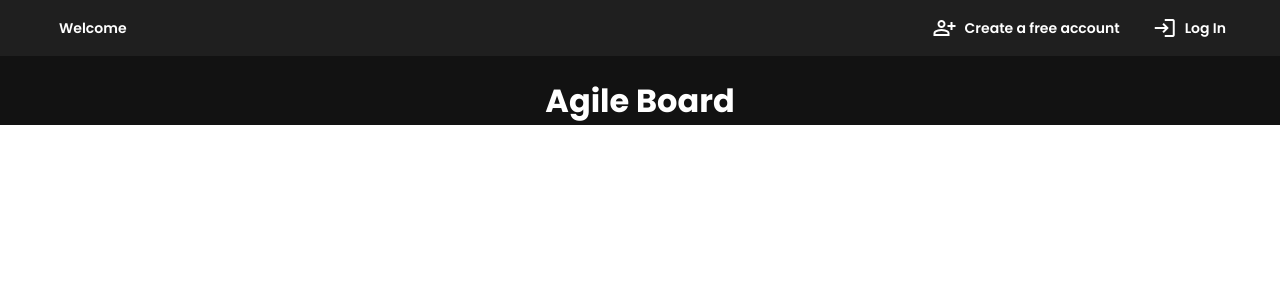
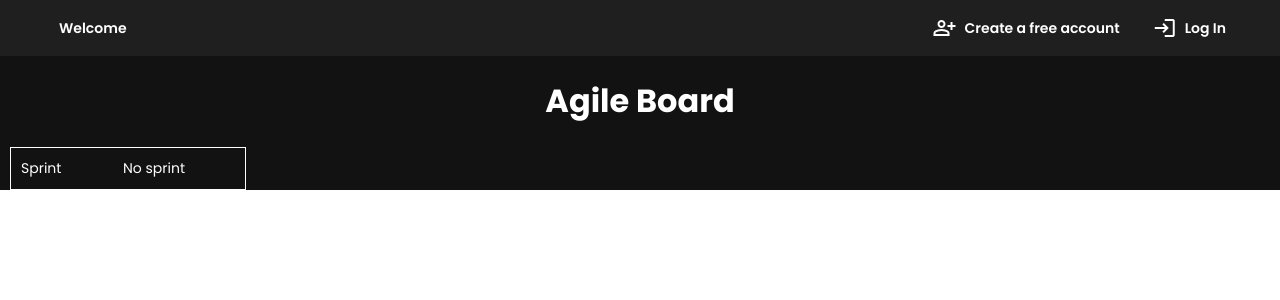
Before and after one commit to rvVcNk2p/Trackify, a Vue app in the folder client/: page /agiles/1/current in a window 1280 px wide. Shown: the top 300 px of the page. Built offline with nearby package versions, Linux system fonts and the light colour scheme; no server answers; sample sign-in values are in the browser's storage.

Commit message:
feat(app): TR-16 - Sprint selector + logic added to Board page

```diff
--- a/client/src/components/auth/LoginForm.vue
+++ b/client/src/components/auth/LoginForm.vue
@@ -10,7 +10,7 @@
       <tr-input
         v-model="credentials.password"
         class="login-form__input"
-        placeholder="e.g. 1A-********"
+        placeholder="********"
         type="password"
         label="Password"
       />
--- a/client/src/components/project/sprint/SprintInput.vue
+++ b/client/src/components/project/sprint/SprintInput.vue
@@ -49,12 +49,14 @@
         <tr-date-picker
           v-model="selectedSprint.from"
           :is-hour="false"
+          :is-disabled-date="false"
           label="Sprint starting date:"
           class="sprint-input__from"
         />
         <tr-date-picker
           v-model="selectedSprint.to"
           :is-hour="false"
+          :is-disabled-date="false"
           label="Sprint ending date:"
           class="sprint-input__to"
         />
@@ -85,10 +87,10 @@
 import { v4 as uuidv4 } from 'uuid'
 import { Component, Model, Vue } from 'vue-property-decorator'
 
-import MaterialIcon from '@/components/utils/MaterialIcon'
-import TrButton from '@/components/utils/TrButton'
-import TrDatePicker from '@/components/utils/TrDatePicker'
-import TrInput from '@/components/utils/TrInput'
+import MaterialIcon from '@/components/utils/MaterialIcon.vue'
+import TrButton from '@/components/utils/TrButton.vue'
+import TrDatePicker from '@/components/utils/TrDatePicker.vue'
+import TrInput from '@/components/utils/TrInput.vue'
 import { SprintOption } from '@/store/types'
 
 @Component({
--- a/client/src/components/utils/TrDatePicker.vue
+++ b/client/src/components/utils/TrDatePicker.vue
@@ -71,6 +71,12 @@ export default class TrDatePicker extends Vue {
   })
   isHour!: boolean
 
+  @Prop({
+    type: Boolean,
+    default: true
+  })
+  isDisabledDate!: boolean
+
   @Ref('datepicker')
   datePick!: DatePicker
 
@@ -81,8 +87,10 @@ export default class TrDatePicker extends Vue {
   }
 
   disabledDate (date: Date): boolean {
-    const yesterday = moment().subtract(1, 'days')
-    return moment(date) < yesterday
+    if (this.isDisabledDate) {
+      const yesterday = moment().subtract(1, 'days')
+      return moment(date) < yesterday
+    } else return false
   }
 
   updateValue (event: Event): void {
--- a/client/src/router/index.ts
+++ b/client/src/router/index.ts
@@ -37,7 +37,7 @@ const routes: Array<RouteConfig> = [
     }
   },
   {
-    path: '/agiles/:boardId/current',
+    path: '/agiles/:boardId/:selectedSprint',
     name: 'agileBoards',
     component: () => import(/* webpackChunkName: "agile-board" */ '../views/AgileBoardPage.vue'),
     meta: {
--- a/client/src/shims-vue.d.ts
+++ b/client/src/shims-vue.d.ts
@@ -5,3 +5,4 @@ declare module '*.vue' {
 
 declare module 'vue2-editor'
 declare module 'vue2-datepicker'
+declare module 'uuid'
--- a/client/src/store/modules/auth/index.ts
+++ b/client/src/store/modules/auth/index.ts
@@ -58,7 +58,7 @@ export default function createProjectModule<RootState> (namespaced: boolean): Mo
             name: 'agileBoards',
             label: 'Agile Board',
             icon: 'developer_board',
-            params: { boardId: state.selectedBoard }
+            params: { boardId: state.selectedBoard, selectedSprint: 'current' }
           })
         }
         if (state.user) {
--- a/client/src/store/modules/board/index.ts
+++ b/client/src/store/modules/board/index.ts
@@ -5,7 +5,7 @@ import { Module } from 'vuex'
 import { FieldArray, ProjectBoard } from '@/store/types'
 
 export type BoardState = {
-  projectBoard: ProjectBoard | null,
+  projectBoard: ProjectBoard | null
 }
 
 export default function createProjectModule<RootState> (namespaced: boolean): Module<BoardState, RootState> {
@@ -18,8 +18,9 @@ export default function createProjectModule<RootState> (namespaced: boolean): Mo
     },
     getters: {
       getProjectBoard: (state): ProjectBoard | null => {
-        if (state.projectBoard) return state.projectBoard
-        else return null
+        if (state.projectBoard) {
+          return state.projectBoard
+        } else return null
       },
       getPossibleStates: (state): Array<FieldArray> | null => {
         if (state.projectBoard) {
@@ -54,6 +55,11 @@ export default function createProjectModule<RootState> (namespaced: boolean): Mo
     actions: {
       async fetchProjectBoard ({ commit }, projectId) {
         const res = await axios.get(`/api/board/${projectId}`)
+        commit('setProjectBoard', res.data.board)
+      },
+      async updateProjectBoard ({ commit }, payload) {
+        const { projectId, selectedSprint } = payload
+        const res = await axios.put(`/api/board/${projectId}`, { selectedSprint })
         commit('setProjectBoard', res.data.board)
       },
       async createBoardColumn ({ commit, state }, payload) {
--- a/client/src/store/modules/project/index.ts
+++ b/client/src/store/modules/project/index.ts
@@ -40,7 +40,9 @@ export default function createProjectModule<RootState> (namespaced: boolean): Mo
         } else return null
       },
       getPossibleSprints: (state) => (projectId: string) => {
-        return state.projects.filter(project => project._id === projectId)[0].availableSprints
+        const selectedProject = state.projects.filter(project => project._id === projectId)[0]
+        if (selectedProject && selectedProject.availableSprints) return selectedProject.availableSprints
+        else return []
       }
     },
     mutations: {
--- a/client/src/store/types.ts
+++ b/client/src/store/types.ts
@@ -70,6 +70,7 @@ export interface ProjectBoard {
   _id: string | null,
   projectId: string | null,
   backlog: Array<Issue> | null,
+  selectedSprint: string | null,
   availableColumns: Array<AvailableColumn>,
   issues: Array<Issue>,
 }
--- a/client/src/views/AgileBoardPage.vue
+++ b/client/src/views/AgileBoardPage.vue
@@ -1,6 +1,13 @@
 <template>
   <div class="agile-board-page">
     <h1>Agile Board</h1>
+    <div class="agile-board-page__sprint-selector">
+      <card-field-array
+        v-model="selectedSprint"
+        title="sprint"
+        :options="possibleSprints"
+      />
+    </div>
     <agile-board-table
       v-if="getProjectboard"
       :board="getProjectboard"
@@ -9,25 +16,96 @@
 </template>
 
 <script lang="ts">
-import { Component, Vue } from 'vue-property-decorator'
+import { Component, Vue, Watch } from 'vue-property-decorator'
 
 import AgileBoardTable from '@/components/board/AgileBoardTable.vue'
-import { ProjectBoard } from '@/store/types'
+import CardFieldArray from '@/components/card/CardFieldArray.vue'
+import { FieldArray, ProjectBoard } from '@/store/types'
 
 @Component({
   components: {
-    AgileBoardTable
+    AgileBoardTable,
+    CardFieldArray
   }
 })
 export default class AgileBoardPage extends Vue {
+  selectedSprint = null
+
+  @Watch('selectedSprint', { immediate: true })
+  setAndUpdateSelectedSprint (): void {
+    const selectedSprint = this.selectedSprint ? this.selectedSprint : 'current'
+    if (this.$route.params.selectedSprint !== selectedSprint) {
+      this.updateSelectedSprint(selectedSprint)
+      this.$router.replace({ params: { selectedSprint } })
+    }
+    this.fetch()
+  }
+
   get getProjectboard (): ProjectBoard {
     return this.$store.getters['board/getProjectBoard']
   }
 
+  @Watch('getProjectboard')
+  setSelectedSprint (): void {
+    const savedSprint = this.getProjectboard.selectedSprint
+    this.selectedSprint = savedSprint === 'current' ? null : savedSprint
+  }
+
+  get possibleSprints (): Array<FieldArray> {
+    let sprints = this.$store.getters['project/getPossibleSprints'](this.$route.params.boardId)
+    if (sprints.length === 0) {
+      return [{ value: null, label: 'No sprint' }]
+    } else sprints = [{ id: null, name: 'No sprint' }].concat(sprints)
+
+    return sprints.map(sprint => {
+      return {
+        value: sprint.id,
+        label: sprint.name
+      }
+    })
+  }
+
+  updateSelectedSprint (selectedSprint: string): void {
+    const { boardId } = this.$route.params
+    this.$store.dispatch('board/updateProjectBoard', { projectId: boardId, selectedSprint })
+  }
+
+  fetch (): void {
+    this.$store.dispatch('board/fetchProjectBoard', this.$route.params.boardId)
+  }
+
   mounted (): void {
-    const { boardId } = this.$route.params
-    this.$store.commit('auth/setSelectedProject', boardId)
-    this.$store.dispatch('board/fetchProjectBoard', boardId)
+    this.$store.commit('auth/setSelectedProject', this.$route.params.boardId)
   }
 }
 </script>
+
+<style lang="scss">
+  .agile-board-page {
+    .agile-board-page__sprint-selector {
+      margin-left: rem(10);
+
+      .card-field-array {
+        max-width: rem(204);
+        padding-left: rem(10);
+        border: rem(1) solid white;
+
+        .card-field-array__value {
+          color: $global__color--white;
+
+          &:hover {
+            color: $global__color--red2;
+          }
+        }
+
+        &:hover {
+          background-color: $global__color--grey_800;;
+        }
+      }
+
+      .input-panel {
+        color: $global__color--grey_800;
+      }
+    }
+  }
+</style>
```
Also changed, not shown: 2 other files (tests, documents, lock files or other folders).
